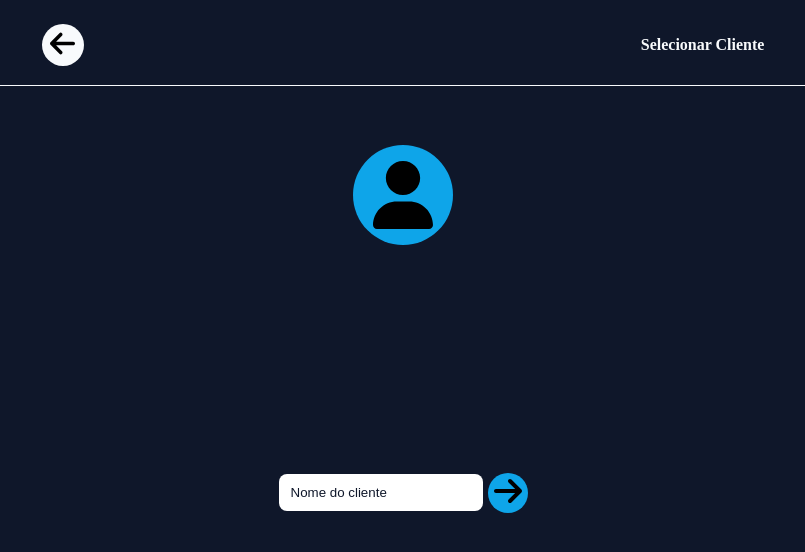
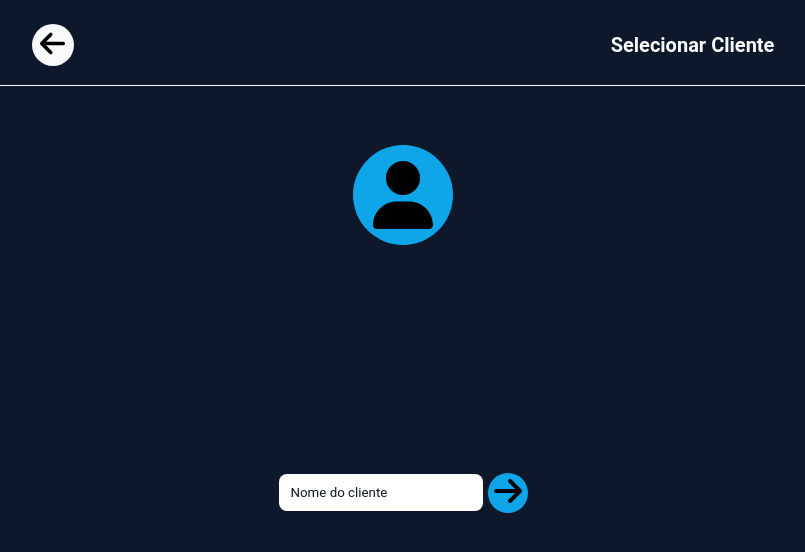
Before and after one commit to brenoalvim/CanteenWeb, a Next.js app: page /Sell in a window 1280 px wide. Shown: the top 552 px of the page, without its empty margins (237-1042 px from the left). Built offline with nearby package versions, Linux system fonts and the light colour scheme.

Commit message:
New font family (cdn)

```diff
--- a/src/components/Header/index.tsx
+++ b/src/components/Header/index.tsx
@@ -12,7 +12,7 @@ export default function Header(props: HeaderProps) {
   return (
     <Div>
       <button onClick={returnPage}>
-        <img src="icons/arrow-left-solid.svg" alt="" />
+        <img src="icons/arrow-left-solid.svg" />
       </button>
       <span>{props.title}</span>
     </Div>
--- a/src/components/Header/styles.ts
+++ b/src/components/Header/styles.ts
@@ -23,4 +23,8 @@ export const Div = styled.div`
   button img {
     width: 25px;
   }
+
+  span {
+    font-size: 20px;
+  }
 `
--- a/src/pages/global.ts
+++ b/src/pages/global.ts
@@ -1,8 +1,13 @@
 import { createGlobalStyle } from 'styled-components'
 
 export default createGlobalStyle`
+
+  @import url('https://fonts.googleapis.com/css?family=Roboto');
+  @import url('https://fonts.googleapis.com/css?family=Fira Code');
+
   * {
     scroll-behavior: smooth;
+    font-family: 'Roboto';
   }
 
   body {
```
